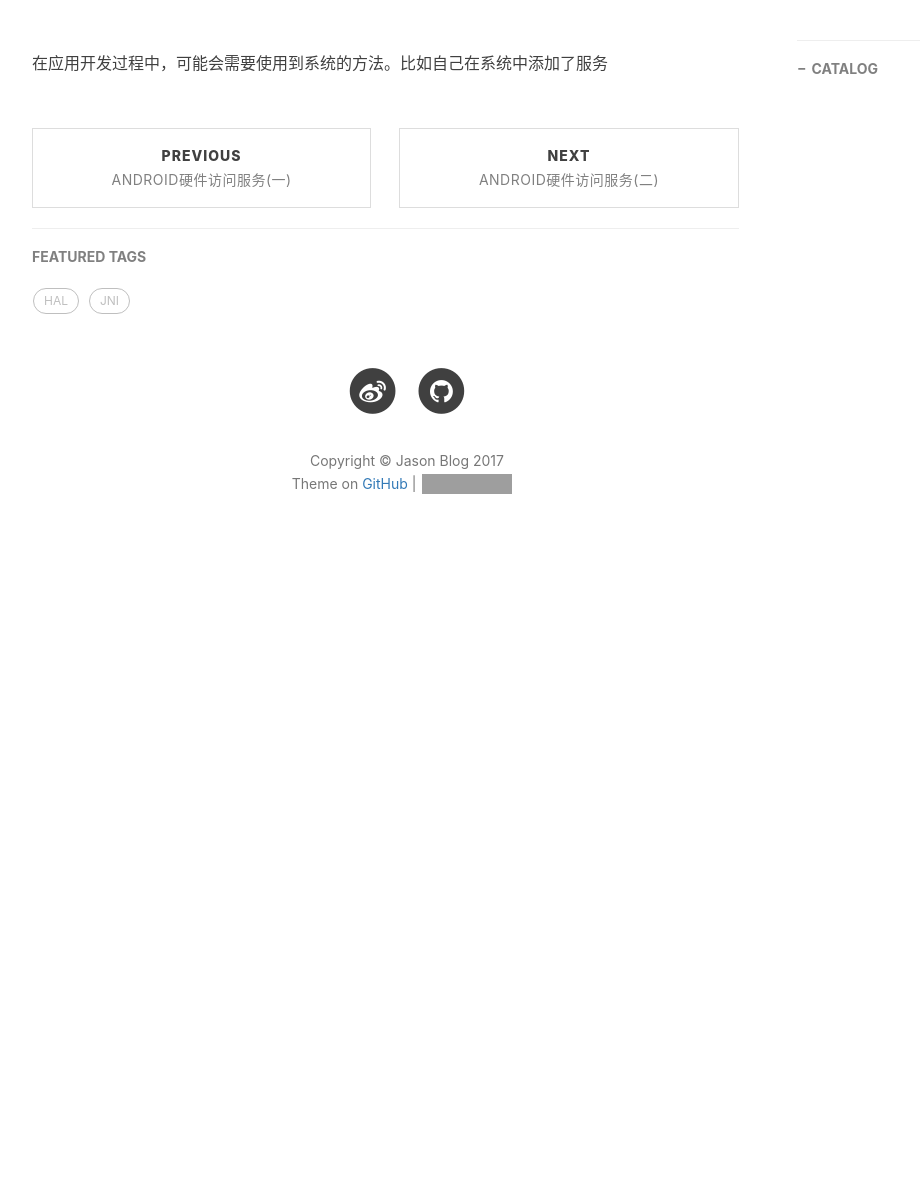
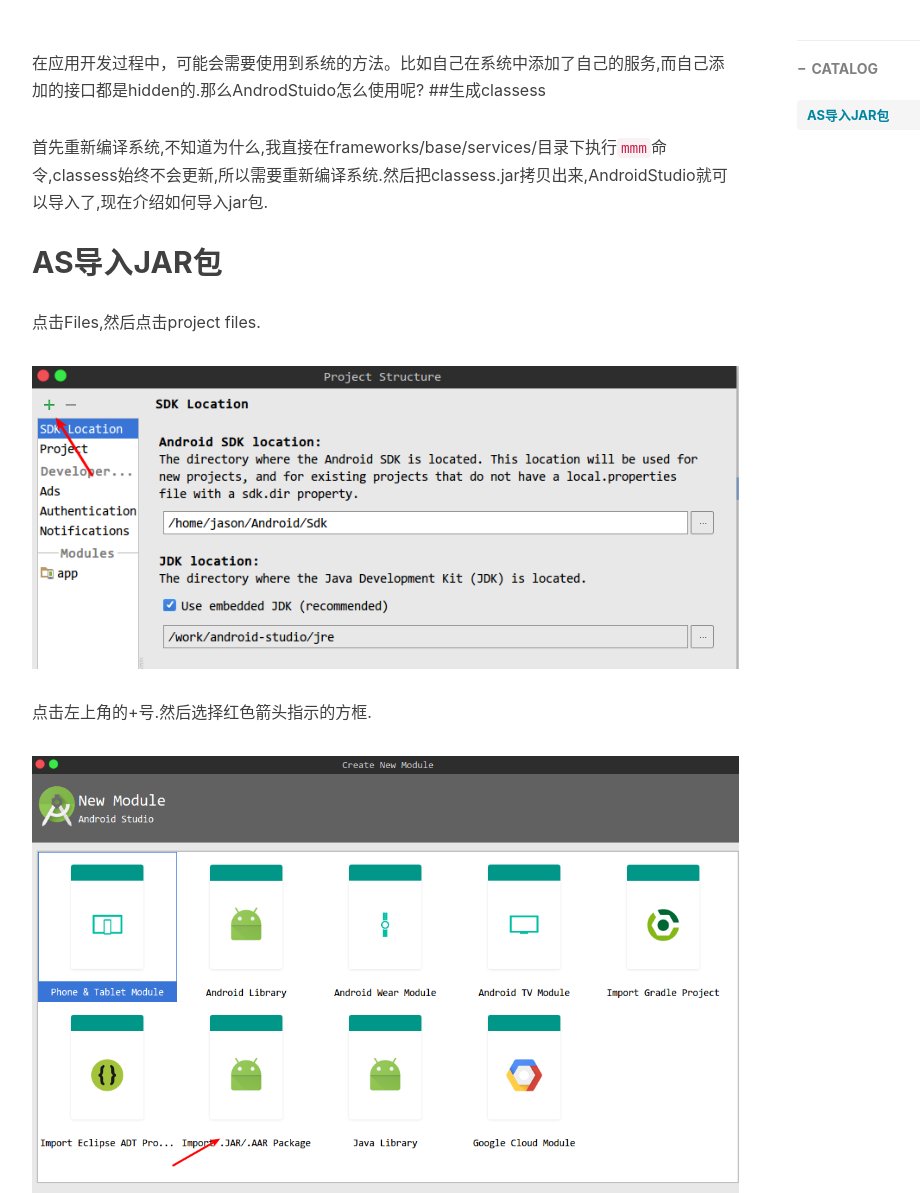
Before and after one commit to jason--liu/jason--liu.github.io, a Jekyll site: the page built from _posts/2017-12-24-androidstudio-hidden.md, in a window 1280 px wide and 1400 px high, scrolled down 310 px. Shown: the part 207-1400 px from the top of the window, without its empty margins (233-1153 px from the left). Built offline with Jekyll 4.4.1, drawn with Linux system fonts in a browser that asks for light colours; nearby versions of some CDN libraries; comment, search, counter and statistics services are not loaded; before the commit the page ends 1105 px from its top, so only the background shows below that; some of the changed text lies outside the part shown; grey boxes are pictures that could not be loaded.

Commit message:
update androidstudio md

```diff
--- a/_posts/2017-12-24-androidstudio-hidden.md
+++ b/_posts/2017-12-24-androidstudio-hidden.md
@@ -10,4 +10,27 @@ tags:
     - AndroidStudio
 ---
 
-在应用开发过程中，可能会需要使用到系统的方法。比如自己在系统中添加了服务
+在应用开发过程中，可能会需要使用到系统的方法。比如自己在系统中添加了自己的服务,而自己添加的接口都是hidden的.那么AndrodStuido怎么使用呢?
+##生成classess
+
+首先重新编译系统,不知道为什么,我直接在frameworks/base/services/目录下执行`mmm`命令,classess始终不会更新,所以需要重新编译系统.然后把classess.jar拷贝出来,AndroidStudio就可以导入了,现在介绍如何导入jar包.
+
+## AS导入JAR包
+
+点击Files,然后点击project files.
+
+![project_structure](https://raw.githubusercontent.com/jason--liu/jason--liu.github.io/master/img/pj-structure.png)
+
+点击左上角的+号.然后选择红色箭头指示的方框.
+
+![](https://raw.githubusercontent.com/jason--liu/jason--liu.github.io/master/img/new-module.png)
+
+成功导入过后,会在app下面出现classess.如下图所示.
+
+![](https://raw.githubusercontent.com/jason--liu/jason--liu.github.io/master/img/classess.png)
+
+点击Denpencies.如下图,依次点击
+
+![](https://raw.githubusercontent.com/jason--liu/jason--liu.github.io/master/img/add-modules.png)
+
+点击+号后选择modules.重新同步Graddle,就可以在AndroidStudio使用Android系统的hidden方法了.
```
Also changed, not shown: img/site-logo.png (deleted).
